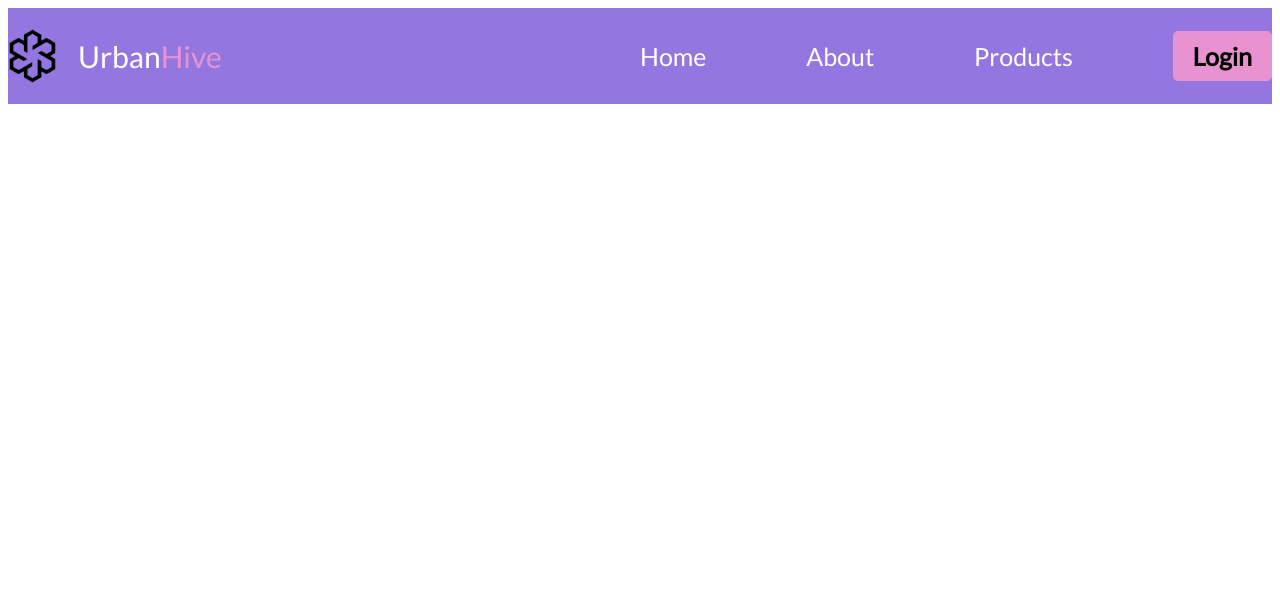
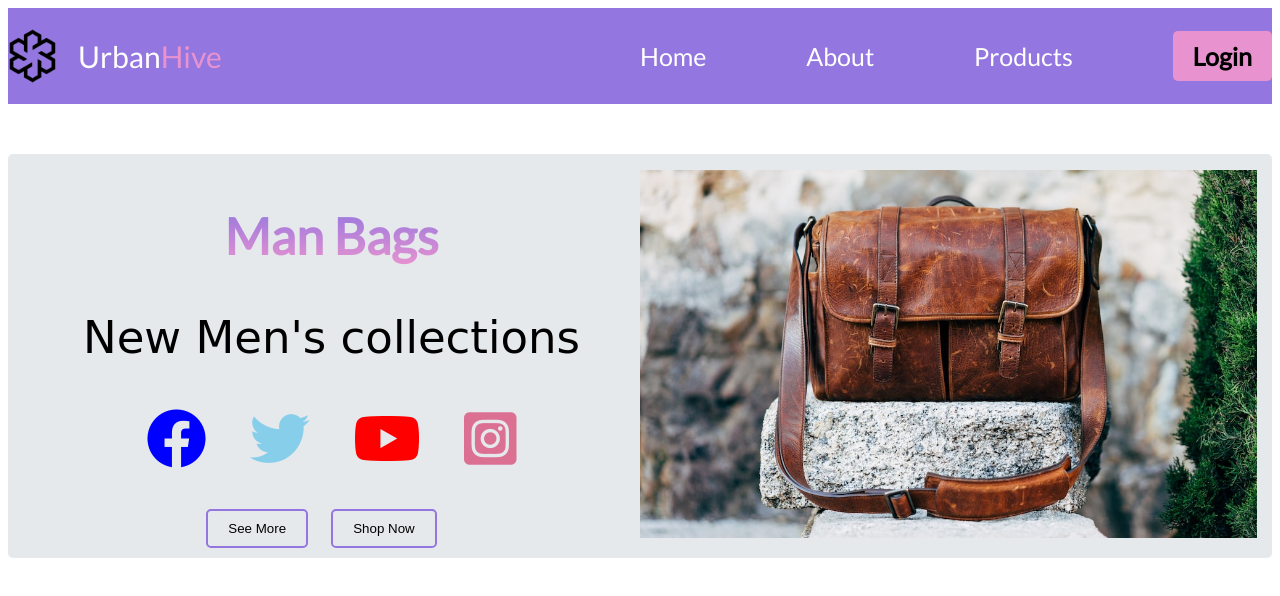
Before and after one commit to AsadFahimTEC/ecommerce-website, a plain HTML site: page index.html in a window 1280 px wide. Drawn offline with Linux system fonts and the light colour scheme.

Commit message:
banner section finish

```diff
--- a/index.html
+++ b/index.html
@@ -11,8 +11,12 @@
       href="https://fonts.googleapis.com/css2?family=Lato&family=Open+Sans:wght@400;700&family=Poppins:wght@500;600;700&family=Ubuntu:wght@700&display=swap"
       rel="stylesheet"
     />
+
+    <link rel="stylesheet" href="https://cdnjs.cloudflare.com/ajax/libs/font-awesome/6.4.0/css/all.min.css" integrity="sha512-iecdLmaskl7CVkqkXNQ/ZH/XLlvWZOJyj7Yy7tcenmpD1ypASozpmT/E0iPtmFIB46ZmdtAc9eNBvH0H/ZpiBw==" crossorigin="anonymous" referrerpolicy="no-referrer" />
+
     <title>Ecommerce Website</title>
   </head>
+
   <body>
     <!--navbar start-->
     <nav>
@@ -29,6 +33,26 @@
         </div>
       </div>
     </nav>
+    <!--nav section finish-->
+
+    <!--banner section styles-->
+    <section class="banner-container">
+        <div class="banner-info">
+            <h1>Man Bags</h1>
+            <p>New Men's collections</p>
+            <div class="social-icons">
+                <span><i class="fa-brands fa-facebook" style="color: blue;"></i></span>
+                <span><i class="fa-brands fa-twitter" style="color: skyblue;"></i></span>
+                <span><i class="fa-brands fa-youtube" style="color: red;"></i></span>
+                <span><i class="fa-brands fa-square-instagram" style="color: palevioletred;"></i></span>
+            </div>
+            <button class="btn-primary">See More</button>
+            <button class="btn-primary">Shop Now</button>
+        </div>
+        <div class="banner-image">
+            <img src="./resources/banner-image/bag-picture.jpg" alt="">
+        </div>
+    </section>
 
 
   </body>
--- a/responsive.css
+++ b/responsive.css
@@ -1,6 +1,6 @@
 /* for mobile devices */
 
-@media screen and (max-width: 960px) {
+@media screen and (max-width: 400px) {
     .nav-container{
         flex-direction: column;
     }
--- a/style.css
+++ b/style.css
@@ -62,3 +62,63 @@ nav {
 }
 
 /* nav style finish */
+
+/* banner style start */
+
+.banner-container{
+    display: flex;
+    justify-content: space-between;
+    align-items: center;
+    margin: 50px auto 0;
+    padding: 10px 15px;
+    max-width: 1400px;
+    min-height: 50px;
+    background-color: #e6e9eb;
+    border-radius: 5px;
+}
+
+.banner-image{
+    width: 50%;
+}
+
+.banner-image img{
+    width: 100%;
+}
+
+.banner-info{
+    width: 50%;
+    text-align: center;
+}
+
+.banner-info h1{
+    font-size: 50px;
+    background-image: linear-gradient(to bottom,#9376e0,#e893cf);
+    color: transparent;
+    -webkit-background-clip: text;
+}
+
+.banner-info p{
+    font-size: 45px;
+    font-family: 'Dancing Script', cursive;
+}
+
+.social-icons{
+    margin-bottom: 20px;
+    display: flex;
+    justify-content: space-between;
+    width: 60%;
+    margin: 0 auto 40px;
+}
+
+
+.fa-brands{
+    font-size: 60px;
+}
+
+.btn-primary{
+    background-color: transparent;
+    padding: 10px 20px;
+    border: 2px solid #9376e0;
+    margin-right: 20px;
+    border-radius: 5px;
+}
```
